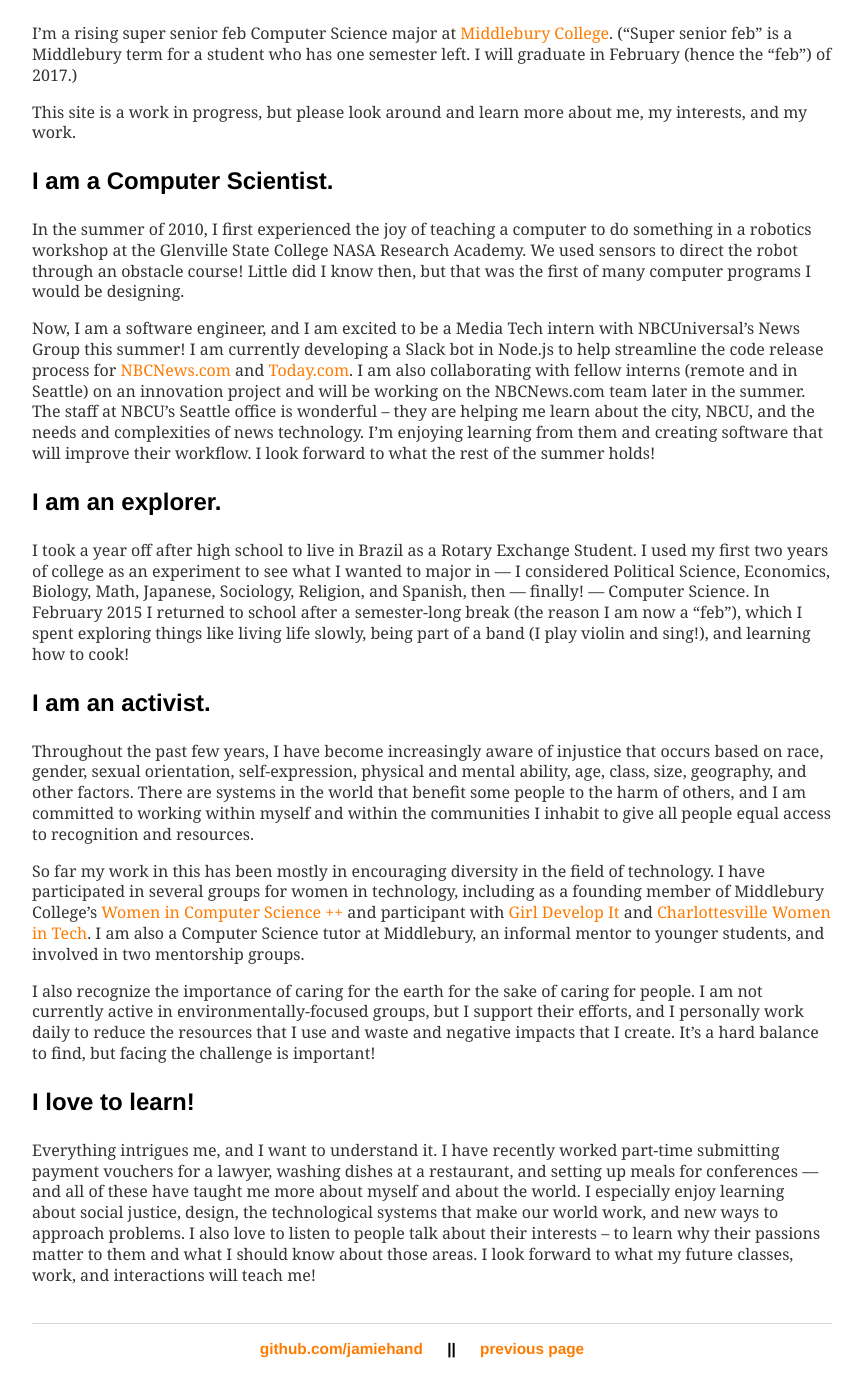
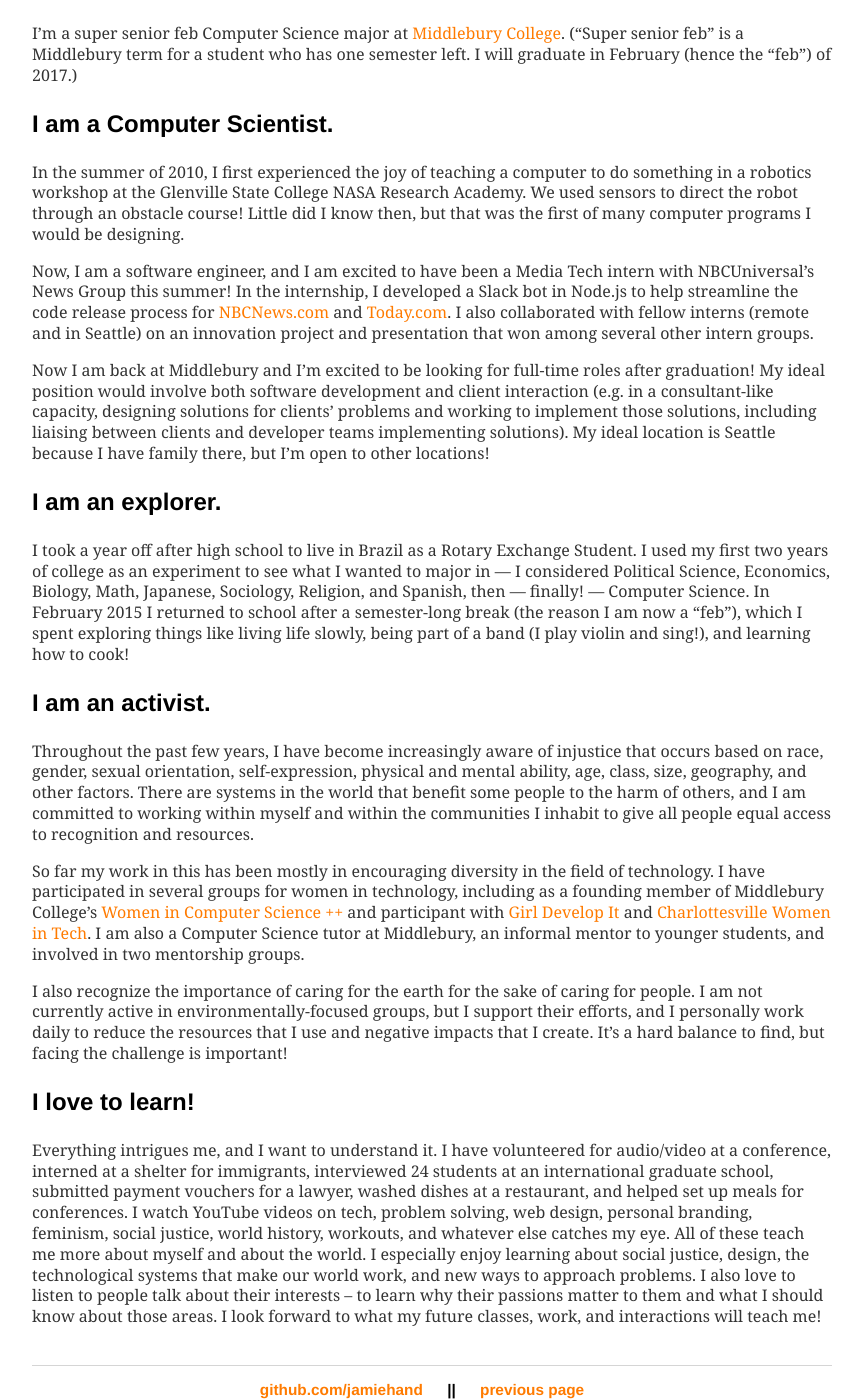
Before and after one commit to jamiehand/jamiehand.github.io, a Jekyll site: the page built from index.md, in a window 1280 px wide and 1400 px high, scrolled down 709 px. Shown: the whole window, without its empty margins (208-1072 px from the left). Built offline with Jekyll 4.4.1, drawn with Linux system fonts in a browser that asks for light colours.

Commit message:
Update homepage

```diff
--- a/index.md
+++ b/index.md
@@ -9,15 +9,11 @@
 
 ### I am Jamie Hand. I'm glad you're here -- enjoy, and have a great day!
 
-I'm a rising super senior feb Computer Science major at
+I'm a super senior feb Computer Science major at
 [Middlebury College](http://www.middlebury.edu).
 (“Super senior feb” is a Middlebury term for a student
 who has one semester left. I will graduate in February (hence the “feb”)
 of 2017.)
-
-This site is a work in progress, but please
-look around and learn more about me, my interests,
-and my work.
 
 ### I am a Computer Scientist.
 
@@ -28,16 +24,20 @@
 programs I would be designing.
 
 Now, I am a software engineer, and
-I am excited to be a Media Tech intern with NBCUniversal's News Group this
-summer! I am currently developing a Slack bot in Node.js to help streamline
+I am excited to have been a Media Tech intern with NBCUniversal's News Group this
+summer! In the internship, I developed a Slack bot in Node.js to help streamline
 the code release process for [NBCNews.com](http://www.nbcnews.com/) and
-[Today.com](http://www.today.com/). I am also collaborating
-with fellow interns (remote and in Seattle) on an innovation project and will
-be working on the NBCNews.com team later in the summer. The staff at NBCU's
-Seattle office is wonderful -- they are helping me learn about the city,
-NBCU, and the needs and complexities of news technology. I'm enjoying learning from them and
-creating software that will improve their workflow. I look forward to
-what the rest of the summer holds!
+[Today.com](http://www.today.com/). I also collaborated
+with fellow interns (remote and in Seattle) on an innovation project and
+presentation that won among several other intern groups.
+
+Now I am back at Middlebury and I'm excited to be looking for full-time
+roles after graduation! My ideal position would involve both software
+development and client interaction (e.g. in a consultant-like capacity,
+designing solutions for clients' problems and working to implement those
+solutions, including liaising between clients and developer teams implementing
+solutions). My ideal location is Seattle because I have family there, but
+I'm open to other locations!
 
 ### I am an explorer.
 
@@ -72,14 +72,20 @@
 I also recognize the importance of caring for the earth for the sake of
 caring for people. I am not currently active in environmentally-focused groups,
 but I support their efforts, and I personally work daily to reduce the
-resources that I use and waste and negative impacts that I create. It's
+resources that I use and negative impacts that I create. It's
 a hard balance to find, but facing the challenge is important!
 
 ### I love to learn!
 
-Everything intrigues me, and I want to understand it. I have recently worked
-part-time submitting payment vouchers for a lawyer, washing dishes at a
-restaurant, and setting up meals for conferences — and all of these have taught
+Everything intrigues me, and I want to understand it. I have volunteered
+for audio/video at a conference, interned at a shelter for immigrants,
+interviewed 24 students at an international graduate school, submitted
+payment vouchers for a lawyer, washed dishes at a
+restaurant, and helped set up meals for conferences.
+I watch YouTube videos
+on tech, problem solving, web design, personal branding, feminism,
+social justice, world history, workouts, and whatever else catches my eye.
+All of these teach
 me more about myself and about the world. I especially enjoy learning about
 social justice, design, the technological systems that make our world work, and
 new ways to approach problems. I also love to listen to people talk about
```
Also changed, not shown: projects/index.md (+6 -4 lines).
